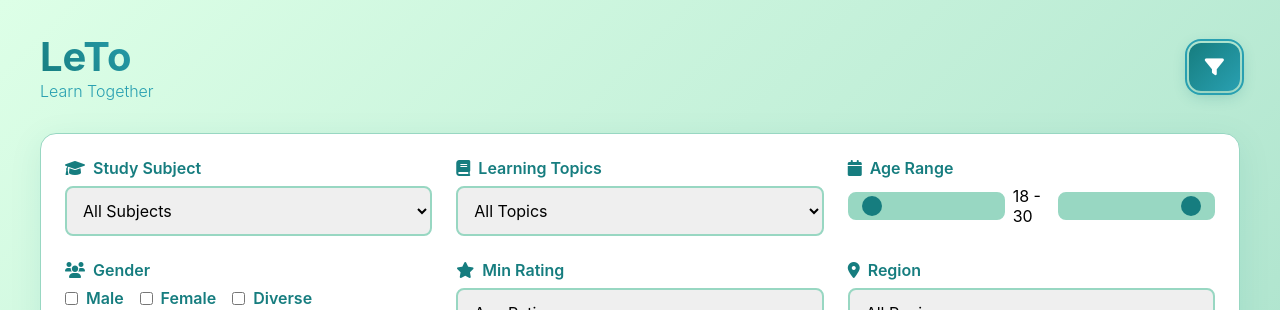
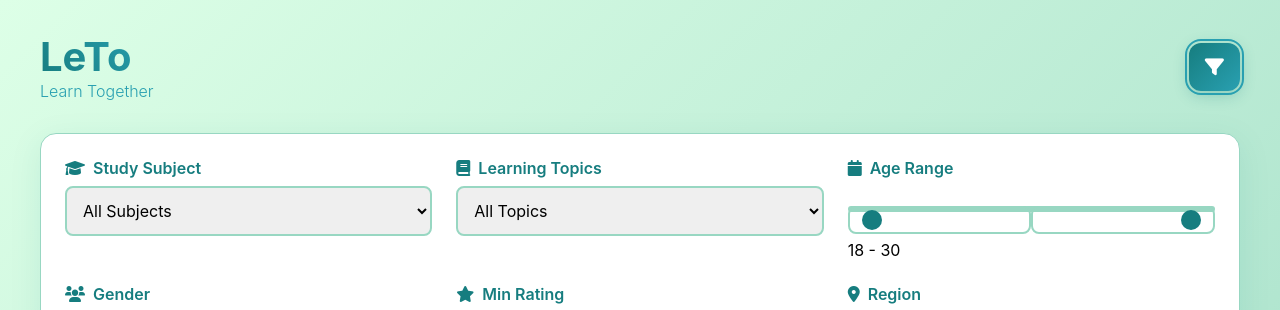
Before and after one commit to JoDi-2903/LeTo-Hackathon, a Vue app in the folder LeTo/: page / in a window 1280 px wide. Both pictures are taken after a click on the button 1214 px from the left and 66 px from the top of the page. Shown: the top 310 px of the page. Built offline with nearby package versions, Linux system fonts and the light colour scheme.

Commit message:
fixed age range slider

```diff
--- a/LeTo/src/views/HomePage.vue
+++ b/LeTo/src/views/HomePage.vue
@@ -41,9 +41,26 @@
           <div class="filter-group">
             <label><i class="fas fa-calendar"></i> Age Range</label>
             <div class="range-container">
-              <input type="range" v-model="filters.minAge" min="18" max="30" class="range-slider">
-              <span>{{ filters.minAge }} - {{ filters.maxAge }}</span>
-              <input type="range" v-model="filters.maxAge" min="18" max="30" class="range-slider">
+              <div class="dual-slider-container">
+                <div class="slider-track"></div>
+                <input
+                  type="range"
+                  v-model="filters.minAge"
+                  min="18"
+                  max="30"
+                  class="range-slider min-slider"
+                  @input="validateAgeRange('min')"
+                >
+                <input
+                  type="range"
+                  v-model="filters.maxAge"
+                  min="18"
+                  max="30"
+                  class="range-slider max-slider"
+                  @input="validateAgeRange('max')"
+                >
+              </div>
+              <div class="range-values">{{ filters.minAge }} - {{ filters.maxAge }}</div>
             </div>
           </div>
 
@@ -301,6 +318,13 @@ export default {
     }
   },
   methods: {
+    validateAgeRange(type) {
+      if (type === 'min' && parseInt(this.filters.minAge) > parseInt(this.filters.maxAge)) {
+        this.filters.minAge = this.filters.maxAge;
+      } else if (type === 'max' && parseInt(this.filters.maxAge) < parseInt(this.filters.minAge)) {
+        this.filters.maxAge = this.filters.minAge;
+      }
+    },
     getImageUrl(imageName) {
       if (!imageName || this.imageErrors.has(imageName)) {
         return null
@@ -535,20 +559,40 @@ export default {
   border-color: var(--teal);
 }
 
+/* Dual-thumb Slider Styles */
 .range-container {
   display: flex;
-  align-items: center;
+  flex-direction: column;
   gap: 0.5rem;
 }
 
-.range-slider {
-  flex: 1;
+.dual-slider-container {
+  position: relative;
+  height: 6px;
+  margin: 20px 0;
+}
+
+.slider-track {
+  position: absolute;
+  width: 100%;
   height: 6px;
   background: var(--spearmint);
   border-radius: 3px;
-  outline: none;
+}
+
+/* Fix for the dual-thumb slider to make both thumbs accessible */
+.range-slider {
   -webkit-appearance: none;
   appearance: none;
+  width: 100%;
+  background: transparent;
+  position: absolute;
+  height: 6px;
+  cursor: pointer;
+  outline: none;
+  margin: 0;
+  padding: 0;
+  pointer-events: none; /* Add this to prevent range itself from capturing events */
 }
 
 .range-slider::-webkit-slider-thumb {
@@ -559,6 +603,9 @@ export default {
   background: var(--teal-green);
   border-radius: 50%;
   cursor: pointer;
+  border: none;
+  position: relative;
+  pointer-events: auto; /* Make sure the thumb still captures events */
 }
 
 .range-slider::-moz-range-thumb {
@@ -568,6 +615,21 @@ export default {
   border-radius: 50%;
   cursor: pointer;
   border: none;
+  position: relative;
+  pointer-events: auto; /* Make sure the thumb still captures events */
+}
+
+/* Adjust the min slider to cover only the left half and max slider to cover the right half */
+.min-slider {
+  z-index: 2;
+  width: 50%;
+  left: 0;
+}
+
+.max-slider {
+  z-index: 2;
+  width: 50%;
+  left: 50%;
 }
 
 .checkbox-group {
```
